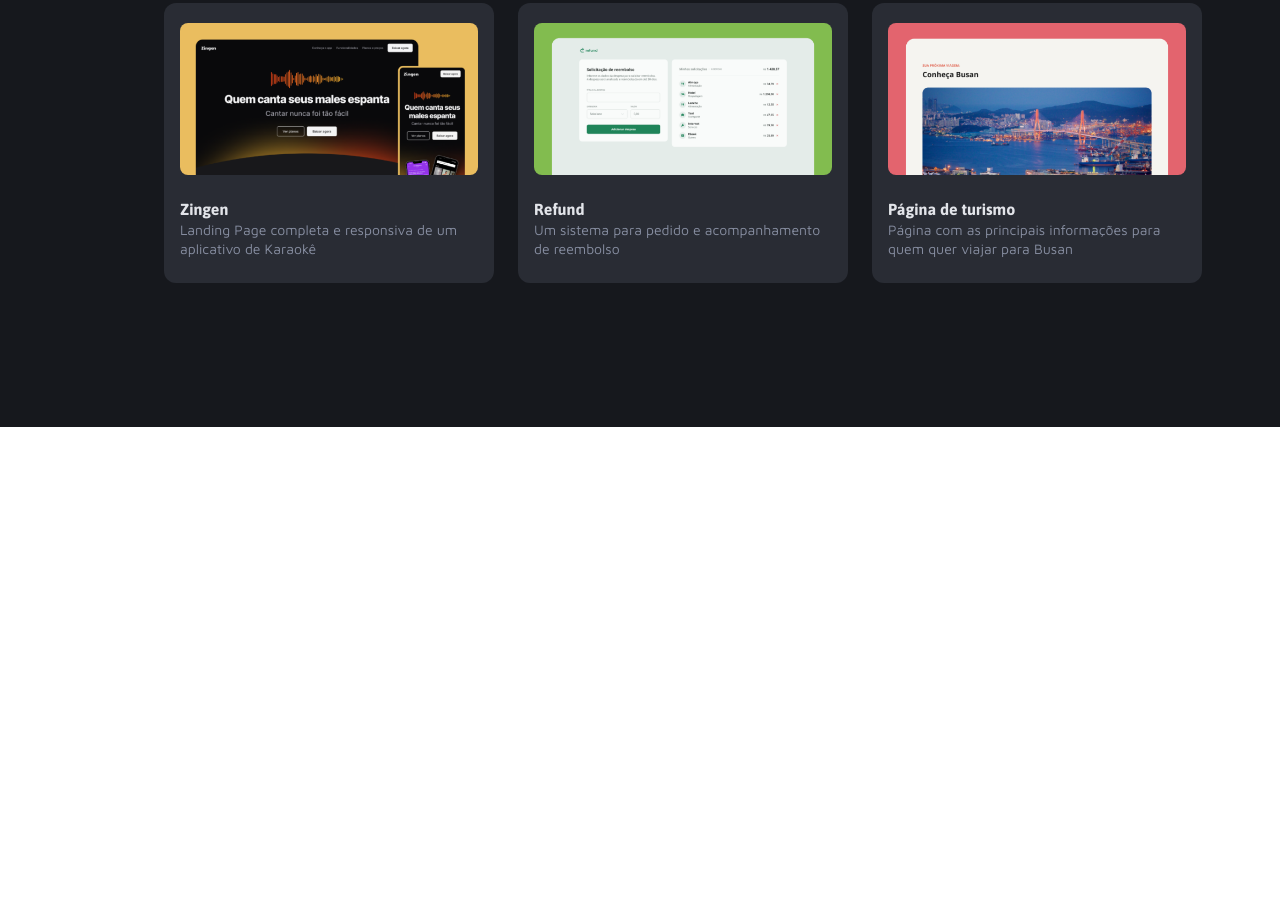
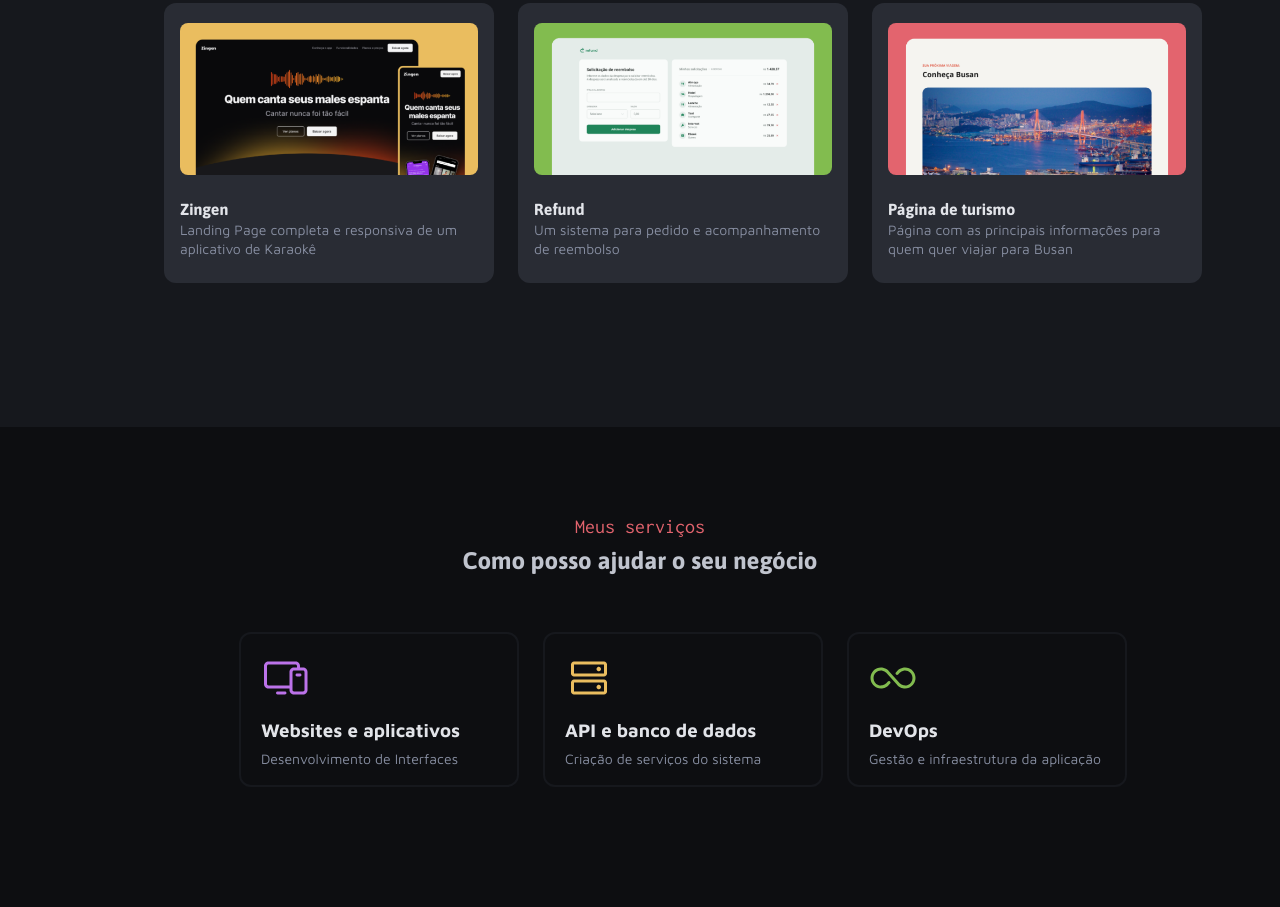
Before and after one commit to arthurcosta33/projeto-portfolio-dev, a plain HTML site: page index.html in a window 1280 px wide. Shown: the part 1240-2147 px from the top of the page. Before the commit the page ends 1667 px from the top, so only its background shows below. Drawn offline with Linux system fonts and the light colour scheme.

Commit message:
finishing the "meus serviços" section

```diff
--- a/index.html
+++ b/index.html
@@ -56,7 +56,7 @@
     <p>Meu trabalho</p>
     <h2>Veja os meus projetos em destaque</h2>
 
-    <section id="Projects" class="grid grid-flow-col">
+    <section class="grid grid-flow-col">
 
       <div class="grid grid-cols-3 gap-24 projects-container">
 
@@ -116,5 +116,40 @@
       </div>
     </section>
     </main>
+
+    <section class="services">
+      <p>Meus serviços</p>
+      <h2>Como posso ajudar o seu negócio</h2>
+      <div class="grid grid-flow-col grid-cols-3 gap-24 services-container">
+        <figure class="card-service">
+          <img src="assets/icons/Devices.svg" alt="Ícone de um computador e um celular de cor roxa">
+
+          <figcaption>
+            <h3>Websites e aplicativos</h3>
+            <p>Desenvolvimento de Interfaces</p>
+          </figcaption>
+        </figure>
+
+        <figure class="card-service">
+          <img src="assets/icons/HardDrives.svg" alt="Ícone de referência a HardDrives de cor amarela">
+
+          <figcaption>
+            <h3>API e banco de dados</h3>
+            <p>Criação de serviços do sistema</p>
+          </figcaption>
+        </figure>
+
+        <figure class="card-service">
+          <img src="assets/icons/Infinity.svg" alt="Ícone de infinito DevOps de cor verde">
+
+          <figcaption>
+            <h3>DevOps</h3>
+            <p>Gestão e infraestrutura da aplicação</p>
+          </figcaption>
+        </figure>
+
+      </div>
+
+    </section>
   </body>
   </html>
--- a/styles/main.css
+++ b/styles/main.css
@@ -42,3 +42,44 @@ main h2 {
 .card p {
   font: var(--text-sm);
 }
+
+.services {
+  background-color: var(--gray-100);
+  padding: 88px 239px 120px 239px;
+}
+
+.services p:first-child {
+  font: var(--subtitle);
+  text-align: center;
+  color: var(--red);
+  margin-bottom: 8px;
+}
+
+.services h2 {
+  text-align: center;
+  font: var(--title-md);
+  margin-bottom: 56px;
+}
+
+.services-container {
+  max-width: 888px;
+  margin: auto;
+}
+
+.card-service {
+  box-sizing: border-box;
+  width: 280px;
+  height: 155px;
+  padding: 20px;
+  border: 2px solid var(--gray-200);
+  border-radius: 12px;
+}
+
+.card-service h3 {
+  margin-top: 12px;
+  margin-bottom: 8px;
+}
+
+.card-service p {
+
+}
```
Also changed, not shown: assets/icons/Devices.svg (added), assets/icons/HardDrives.svg (added), assets/icons/Infinity.svg (added).
